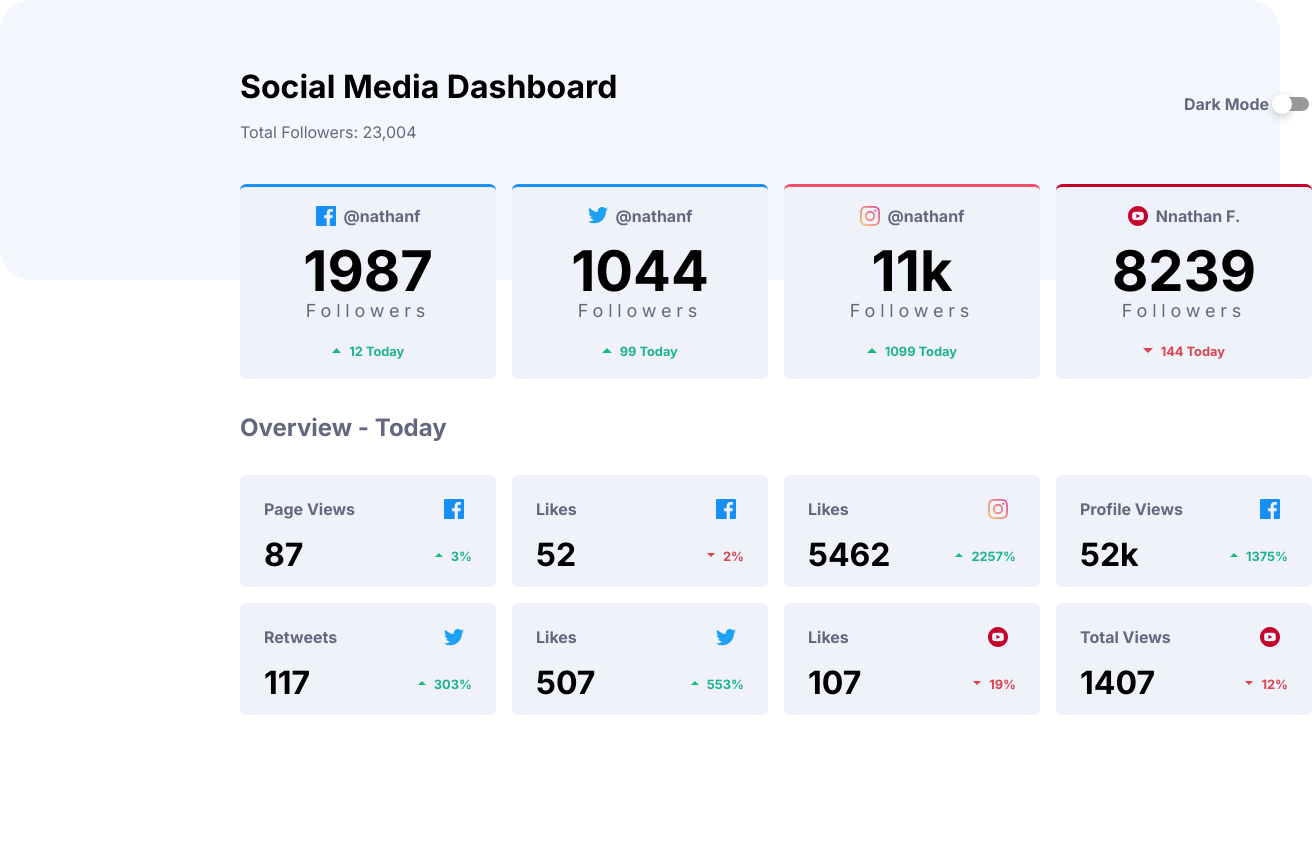
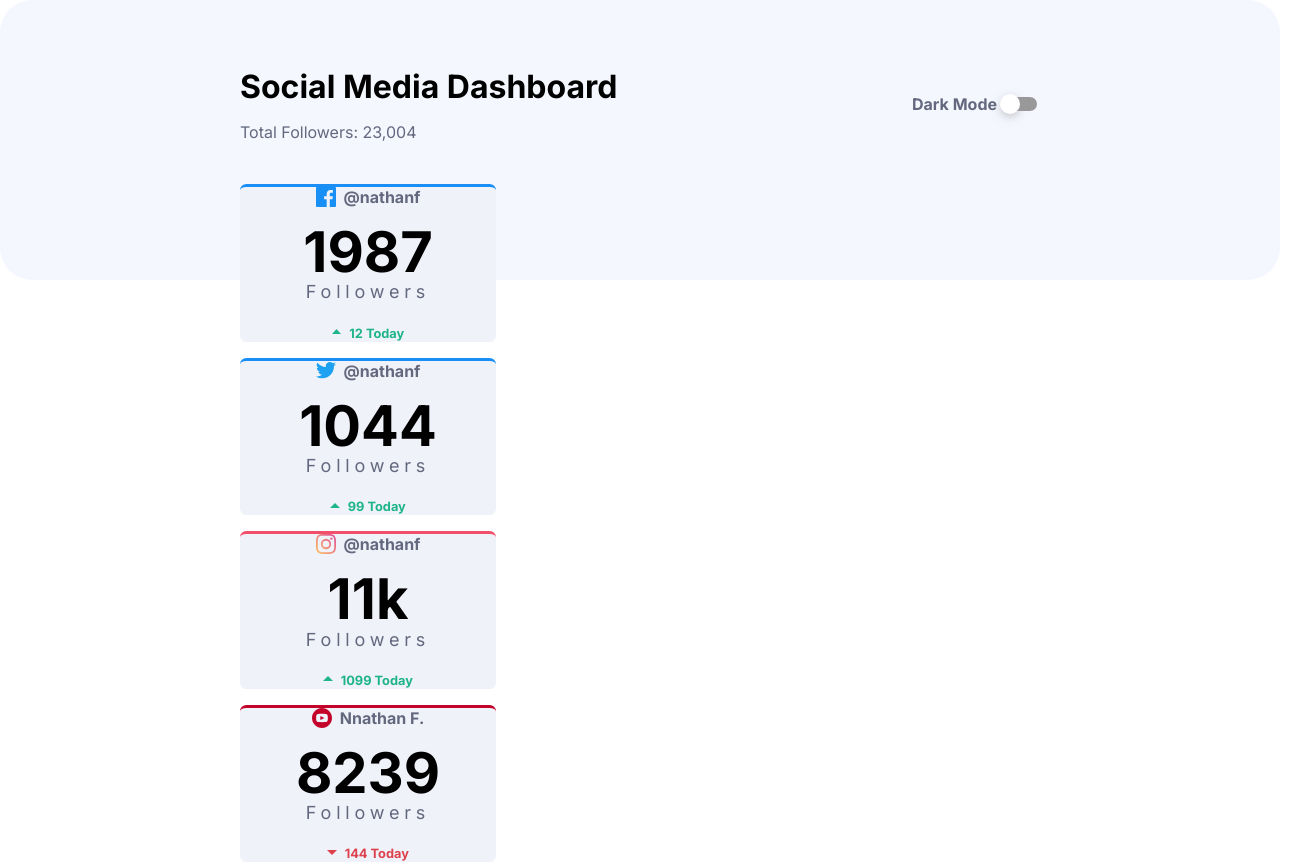
Before and after one commit to dushyantsolanki/social-media-dashboard-with-theme-switcher-master, a plain HTML site: page index.html in a window 1280 px wide. Shown: the top 865 px of the page, 1312 px wide, since content can reach past the window. Before the commit the page ends 800 px from the top, so only its background shows below. Drawn offline with Linux system fonts and the light colour scheme.

Commit message:
upper Box Size Chnge In Media Query

```diff
--- a/style.css
+++ b/style.css
@@ -227,5 +227,16 @@ h3 {
   justify-content: center;
 }
 
+/*  Here We Add a Important Property Is CSS Media Query  */
 
-/*  Here We Add a Important Property Is CSS Media Query  */
+@media (max-width: 1340px) {
+  .full-card {
+    margin: -15rem 15rem;
+    height: 37rem;
+    width: auto;
+    display: flex;
+    flex-direction: column;
+    row-gap: 1rem;
+    column-gap: 0;
+  }
+}
```
Also changed, not shown: index.html (+0 -1 lines).
